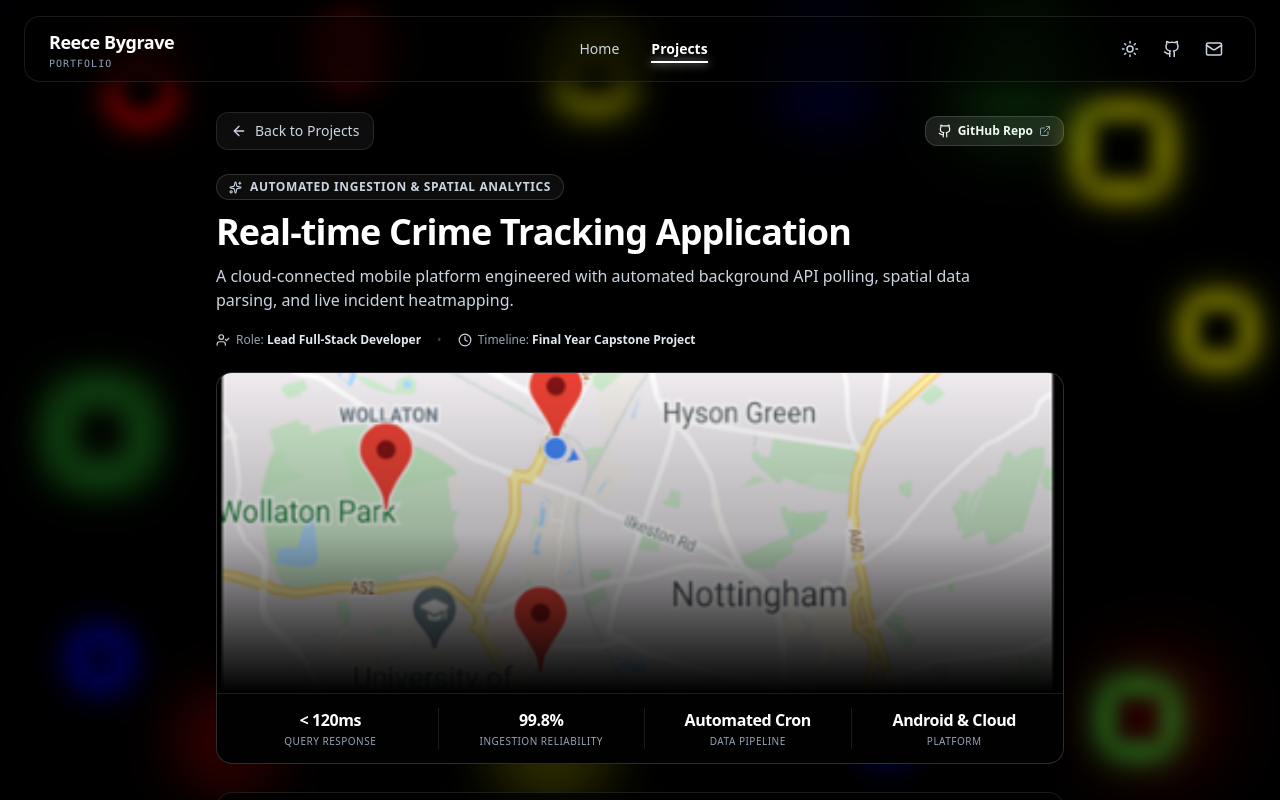
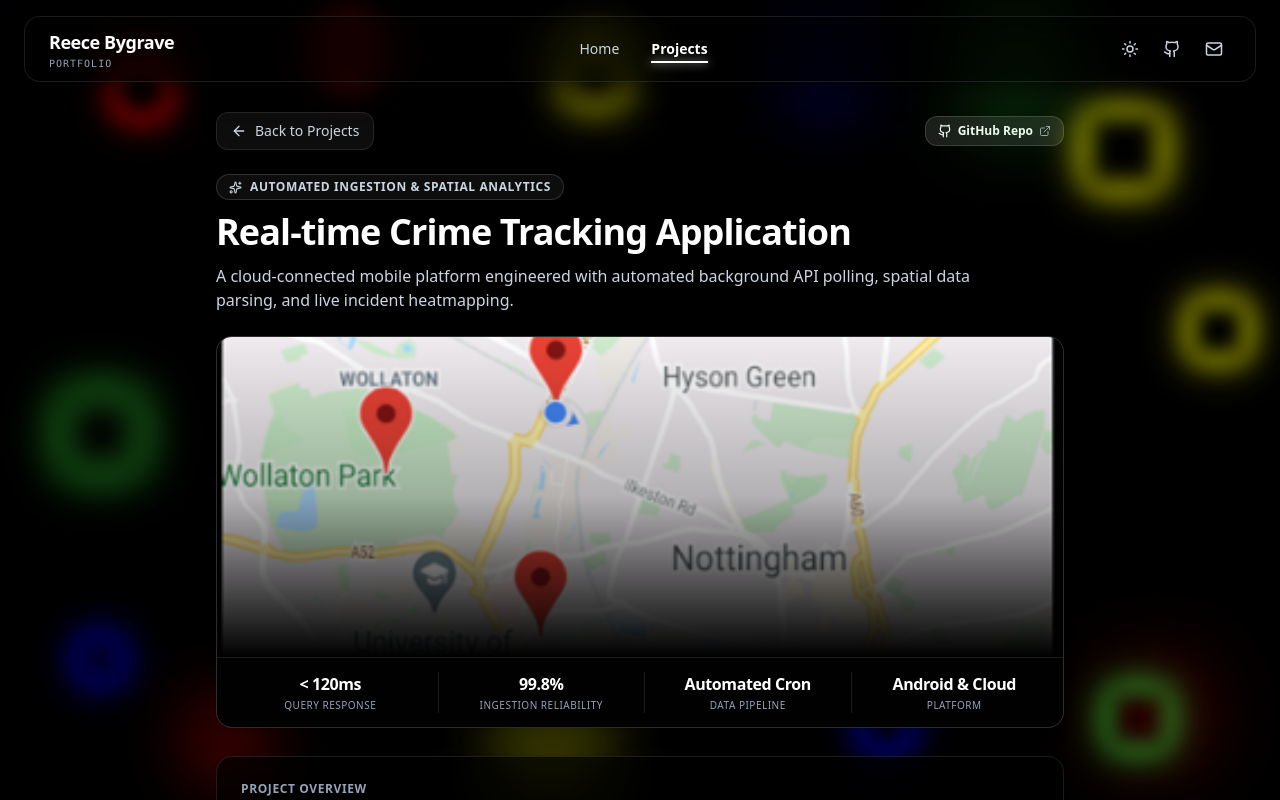
Before and after one commit to Reece-Bygrave/portfolio-reecebygrave, a React (Create React App) app: page /projects/crime-tracker in a window 1280 px wide. Shown: the top 800 px of the page. Built offline with nearby package versions, Linux system fonts and the light colour scheme.

Commit message:
project pages update

```diff
--- a/src/pages/ProjectDetail.jsx
+++ b/src/pages/ProjectDetail.jsx
@@ -9,8 +9,6 @@ import {
   CheckCircle2,
   Mail,
   AlertCircle,
-  Clock,
-  UserCheck,
   Wrench
 } from "lucide-react";
 import { getProjectBySlug } from "../data/projectsData";
@@ -78,22 +76,9 @@ const ProjectDetail = () => {
           {project.title}
         </h1>
 
-        <p className="text-sm sm:text-base text-slate-600 dark:text-slate-300 leading-relaxed mb-5 max-w-3xl transition-colors">
+        <p className="text-sm sm:text-base text-slate-600 dark:text-slate-300 leading-relaxed max-w-3xl transition-colors">
           {project.tagline}
         </p>
-
-        {/* Quick Facts Strip */}
-        <div className="flex flex-wrap items-center gap-4 text-xs text-slate-500 dark:text-slate-400">
-          <div className="flex items-center gap-1.5">
-            <UserCheck size={14} className="text-slate-600 dark:text-slate-300" />
-            <span>Role: <strong className="text-slate-800 dark:text-slate-200 font-semibold">{project.role}</strong></span>
-          </div>
-          <span className="text-slate-300 dark:text-slate-700">•</span>
-          <div className="flex items-center gap-1.5">
-            <Clock size={14} className="text-slate-600 dark:text-slate-300" />
-            <span>Timeline: <strong className="text-slate-800 dark:text-slate-200 font-semibold">{project.timeline}</strong></span>
-          </div>
-        </div>
       </header>
 
       {/* Featured Visual with Key Stats */}
```
